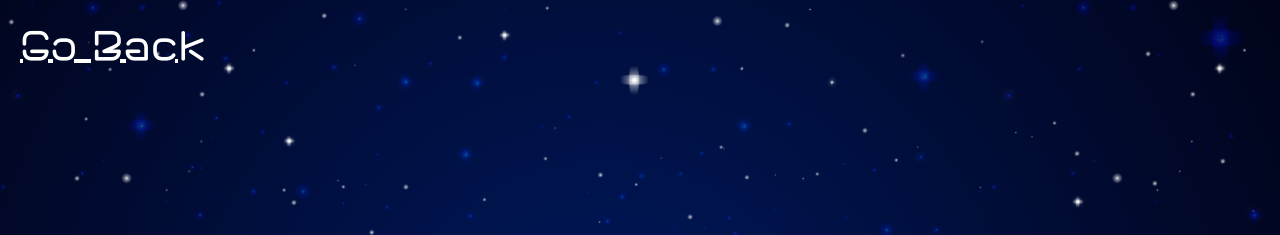
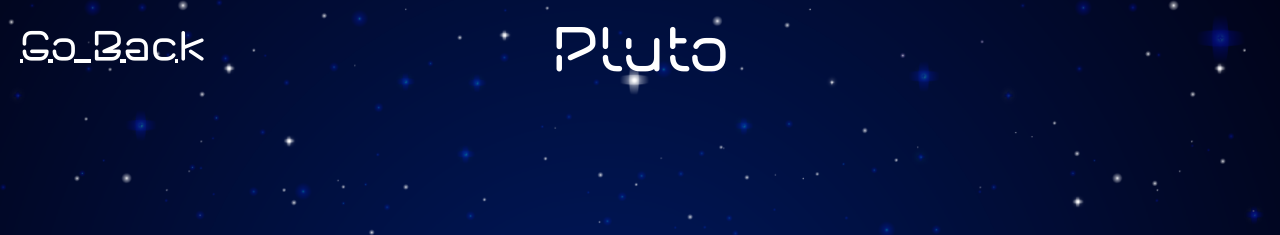
Before and after one commit to espaciospace/espaciospace.github.io, a plain HTML site: page Pluto.html in a window 1280 px wide. Shown: the top 235 px of the page. Drawn offline with Linux system fonts and the light colour scheme.

Commit message:
Update Pluto.html

```diff
--- a/Pluto.html
+++ b/Pluto.html
@@ -55,12 +55,22 @@
     font-size: 40px; /* Font size */
     color: white; /* Text color */
   }
+  .pluto-text {
+    position: absolute;
+    top: 10px; /* 10px from the top */
+    left: 50%; /* Center horizontally */
+    font-family: 'NeonFuture20Demo-L3jp3', sans-serif; /* Specify the font family */
+    font-size: 60px; /* Font size */
+    color: white; /* Text color */
+    transform: translateX(-50%); /* Center the text horizontally */
+  }
 </style>
 </head>
 <body>
 <div class="container">
     <img src="https://github.com/espaciospace/espaciospace.github.io/blob/main/Pluto.png?raw=true" alt="Pluto" class="pluto-image">
-    <a href="index.html" class="go-back-text">Go Back </a>
+    <a href="index.html" class="go-back-text"> Go Back </a>
+    <div class="pluto-text">Pluto</div>
     </div>
 
 </body>
```
